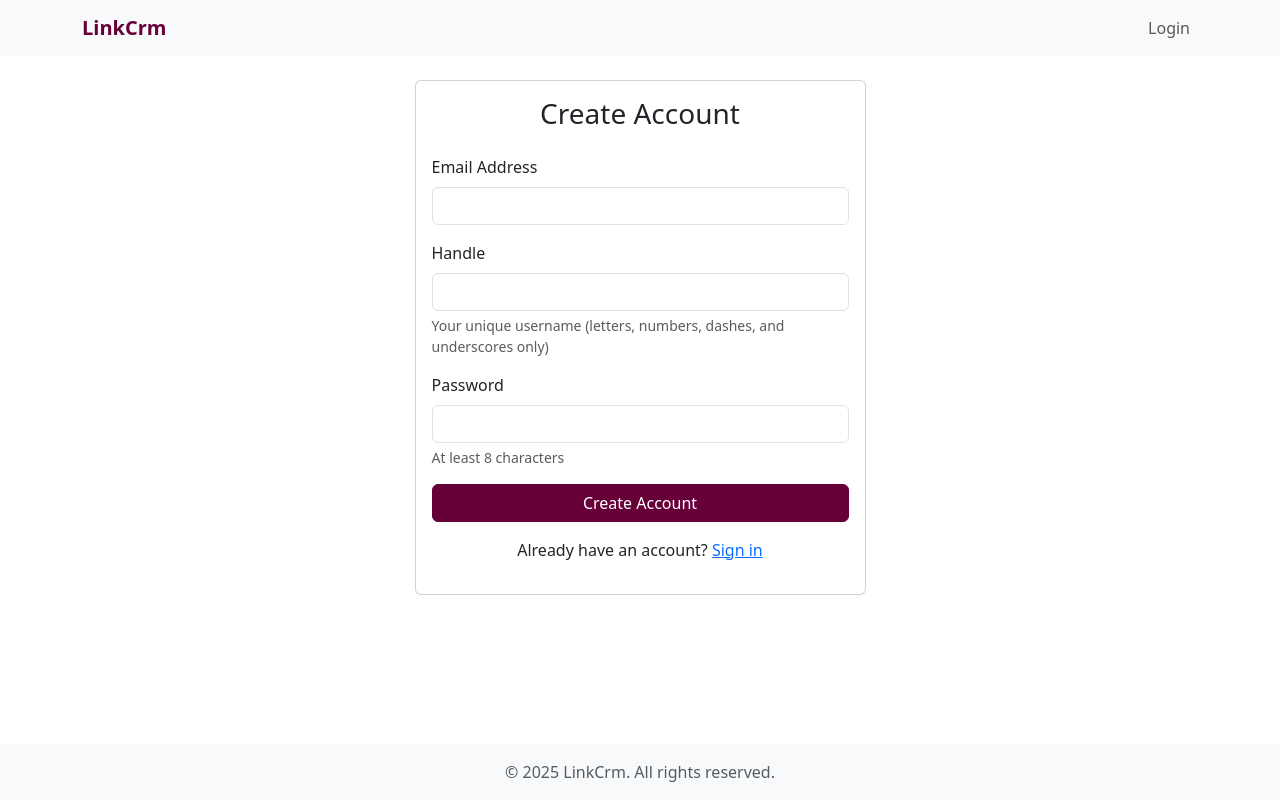
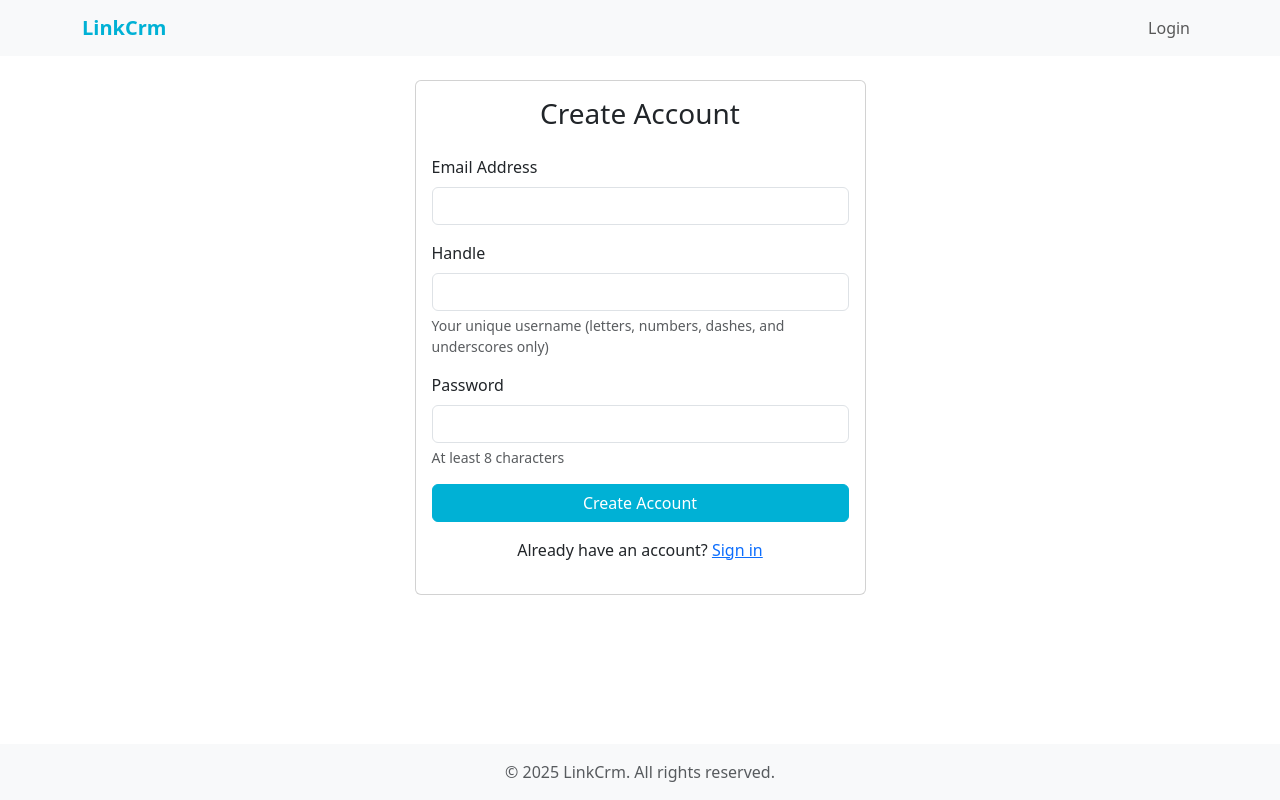
Before and after one commit to tlogandesigns/linkcrm, a FastAPI app: page /auth/signup in a window 1280 px wide. Run offline with FastAPI, Linux system fonts and the light colour scheme.

Commit message:
css updates

```diff
--- a/api/app/static/css/style.css
+++ b/api/app/static/css/style.css
@@ -1,6 +1,6 @@
 :root {
-    --cabernet: #670038;
-    --cabernet-hover: #550030;
+    --cabernet: #00b1d5;
+    --cabernet-hover: #00819a;
 }
 
 .btn-cabernet {
```
